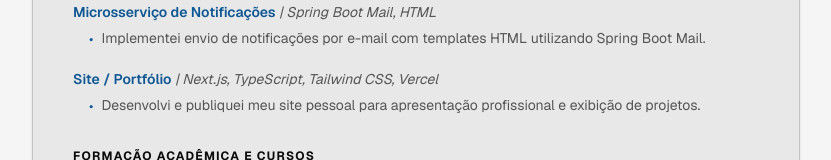
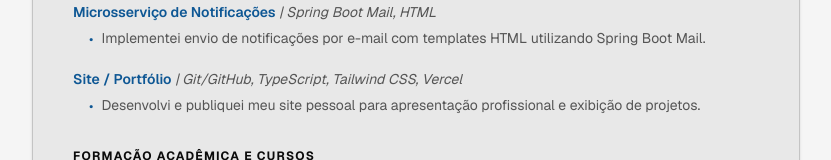
Before and after one commit to AlanF-Oliveira/personal-portfolio, a Next.js app: page /resume in a window 1280 px wide. Shown: the part 1131-1291 px from the top of the page, without its empty margins (224-1055 px from the left). Built offline with nearby package versions, Linux system fonts and the light colour scheme.

Commit message:
Replace Next.js with Git/GitHub in resume page Site/Portfólio project stack
Agent-Logs-Url: https://github.com/AlanF-Oliveira/personal-portfolio/sessions/aa065a84-f960-4272-b6b2-ea0700cbb25c

Co-authored-by: AlanF-Oliveira <131145088+AlanF-Oliveira@users.noreply.github.com>

```diff
--- a/app/resume/page.tsx
+++ b/app/resume/page.tsx
@@ -52,7 +52,7 @@ const projects = [
   {
     title: "Site / Portfólio",
     href: "https://alanfo.dev",
-    stack: "Next.js, TypeScript, Tailwind CSS, Vercel",
+    stack: "Git/GitHub, TypeScript, Tailwind CSS, Vercel",
     items: [
       "Desenvolvi e publiquei meu site pessoal para apresentação profissional e exibição de projetos.",
     ],
```
